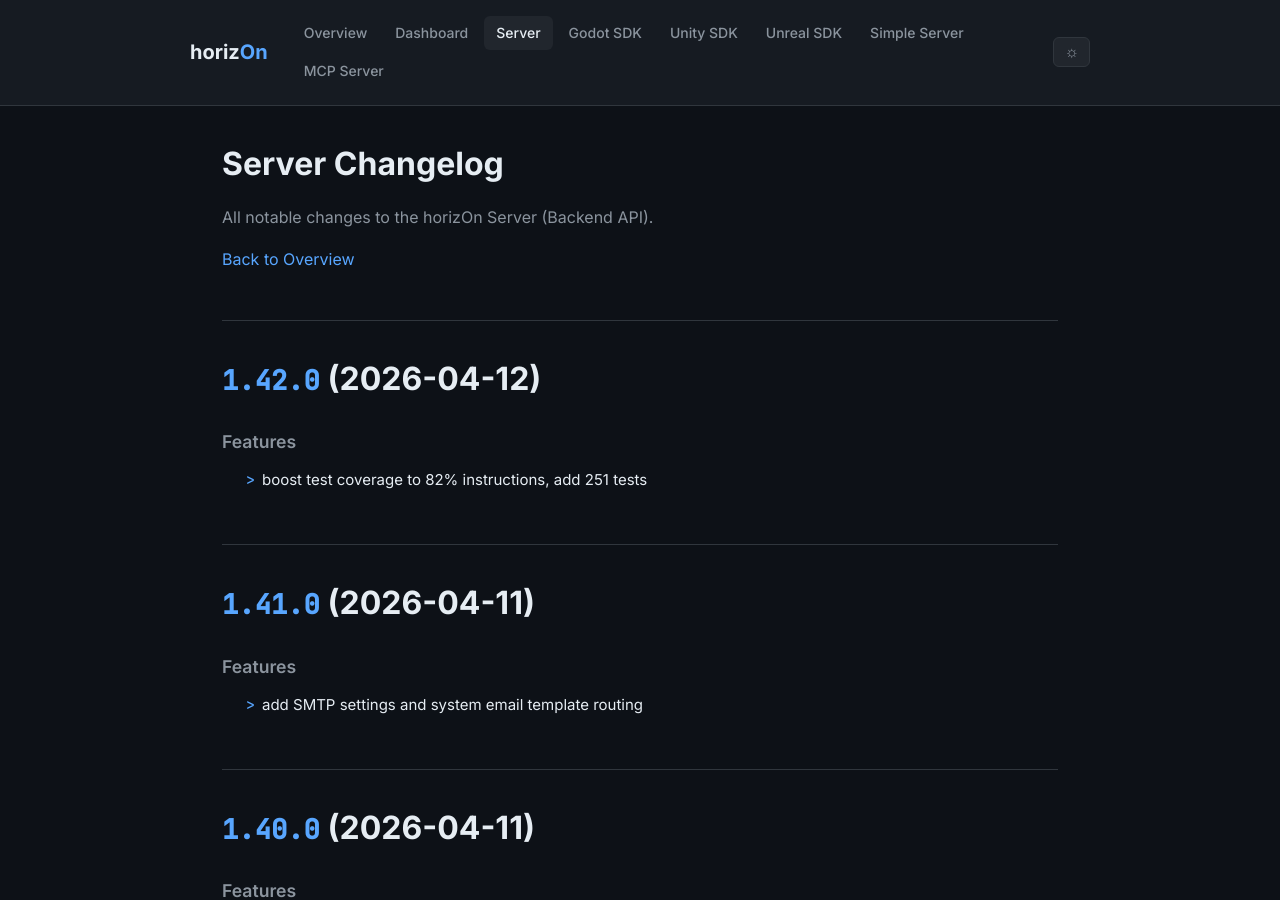
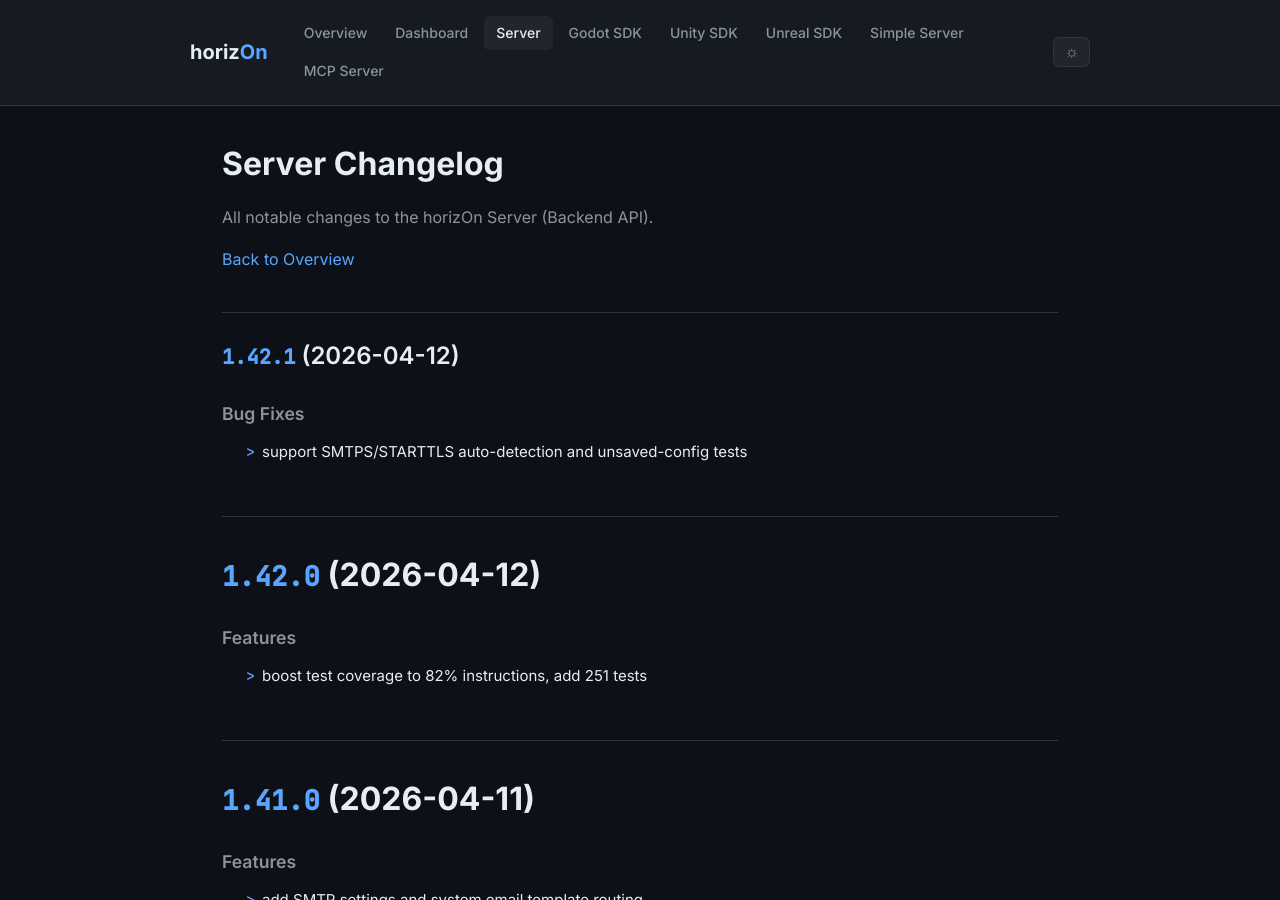
Before and after one commit to ProjectMakersDE/horizOn-Changelog, a Jekyll site: the page built from server-changelog.md, in a window 1280 px wide and 900 px high. Built offline with Jekyll 4.4.1, drawn with Linux system fonts in a browser that asks for light colours.

Commit message:
chore: sync changelogs [skip ci]

```diff
--- a/server-changelog.md
+++ b/server-changelog.md
@@ -8,6 +8,13 @@ title: Server Changelog
 All notable changes to the horizOn Server (Backend API).
 
 [Back to Overview](.)
+
+## [1.42.1](https://github.com/ProjectMakersDE/horizOn-Server/compare/v1.42.0...v1.42.1) (2026-04-12)
+
+
+### Bug Fixes
+
+* support SMTPS/STARTTLS auto-detection and unsaved-config tests ([19a50a9](https://github.com/ProjectMakersDE/horizOn-Server/commit/19a50a9b7e90de488637114d27f5336e19afa069))
 
 # [1.42.0](https://github.com/ProjectMakersDE/horizOn-Server/compare/v1.41.0...v1.42.0) (2026-04-12)
 
```
Also changed, not shown: index.md (+1 -1 lines).
